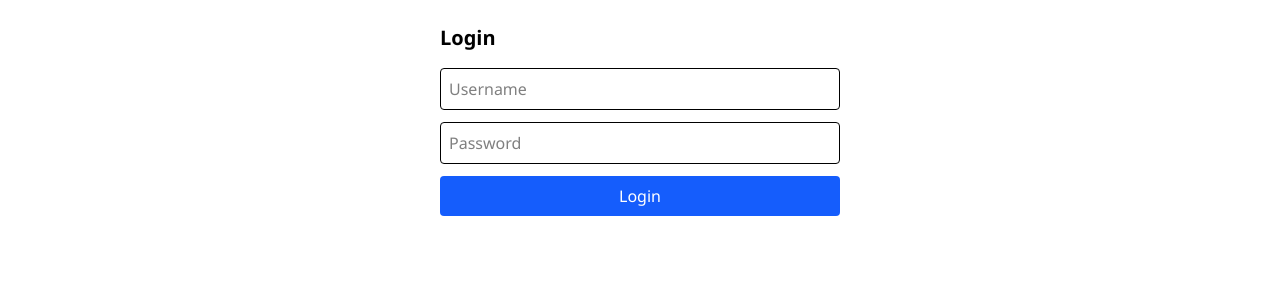
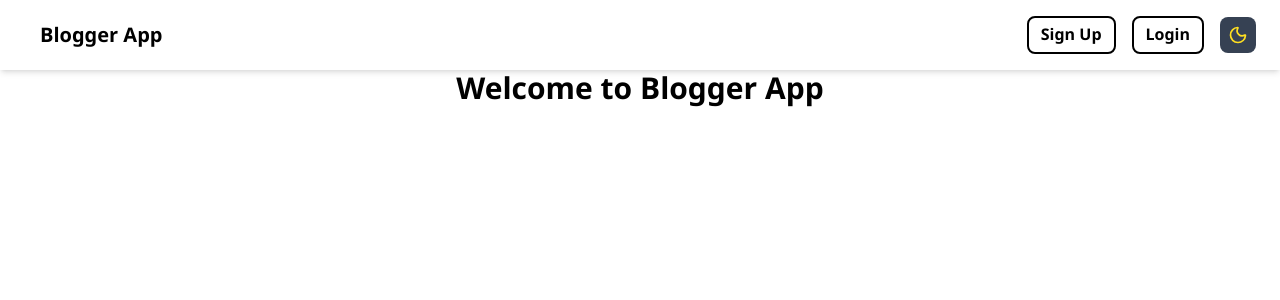
Before and after one commit to anil-vinnakoti/blogger-app, a React (Vite) app in the folder react/: page / in a window 1280 px wide. Shown: the top 300 px of the page. Built offline with nearby package versions, Linux system fonts and the light colour scheme; no server answers.

Commit message:
changes in loginOrSignup component to make generic for both operaitons

```diff
--- a/react/src/App.tsx
+++ b/react/src/App.tsx
@@ -6,10 +6,6 @@ import LoginOrSignup from "./pages/LoginOrSignup";
 
 export default function App() {
   const { isAuthenticated, user } = useAuth();
-
-  if (user === null && !isAuthenticated) {
-    return <LoginOrSignup />;
-  }
 
   return (
     <Routes>
@@ -21,7 +17,6 @@ export default function App() {
         path="/posts"
         element={isAuthenticated ? <Posts /> : <Navigate to="/login" />}
       />
-      <Route path="/loginOrSignup" element={<LoginOrSignup />} />
     </Routes>
   );
 }
--- a/react/src/components/Header.tsx
+++ b/react/src/components/Header.tsx
@@ -4,10 +4,12 @@ import { useTheme } from "../hooks/useTheme";
 import { Moon, Sun } from "lucide-react";
 import LogoutButton from "./Logout";
 import { useAuth } from "../context/AuthContext";
+import { useNavigate } from "react-router-dom";
 
 export default function Header() {
   const { theme, toggleTheme } = useTheme();
   const { isAuthenticated } = useAuth();
+  const navigate = useNavigate();
 
   return (
     <header className="flex items-center justify-between px-6 py-4 shadow-md">
@@ -20,7 +22,13 @@ export default function Header() {
             <button className="px-3 py-1 rounded-lg border-2 transition font-bold">
               <span className="align-[2px]">Sign Up</span>
             </button>
-            <button className="px-3 py-1 rounded-lg border-2 align-top transition font-bold">
+            <button
+              className="px-3 py-1 rounded-lg border-2 align-top transition font-bold"
+              onClick={(event) => {
+                event.preventDefault();
+                navigate("/login");
+              }}
+            >
               <span className="align-[2px]">Login</span>
             </button>
           </>
--- a/react/src/pages/LoginOrSignup.tsx
+++ b/react/src/pages/LoginOrSignup.tsx
@@ -1,7 +1,7 @@
 import { useState } from "react";
 import { useLogin } from "../api/auth";
 import { useAuth } from "../context/AuthContext";
-import { useNavigate } from "react-router-dom";
+import { useNavigate, useLocation, Link } from "react-router-dom";
 
 export default function LoginOrSignup() {
   const [username, setUsername] = useState("");
@@ -9,6 +9,7 @@ export default function LoginOrSignup() {
   const login = useLogin();
   const { setIsAuthenticated } = useAuth();
   const navigate = useNavigate();
+  const location = useLocation();
 
   const handleSubmit = (e: React.FormEvent) => {
     e.preventDefault();
@@ -25,7 +26,9 @@ export default function LoginOrSignup() {
 
   return (
     <div className="p-6 max-w-md mx-auto">
-      <h2 className="text-xl font-semibold mb-4">Login</h2>
+      <h2 className="text-xl font-semibold mb-4">
+        {location.pathname.includes("/login") ? "Login" : "Sign Up"}
+      </h2>
       <form onSubmit={handleSubmit} className="space-y-3">
         <input
           type="text"
@@ -44,8 +47,17 @@ export default function LoginOrSignup() {
           required
         />
         <button className="bg-blue-600 text-white px-4 py-2 rounded w-full">
-          Login
+          {location.pathname.includes("/login") ? "Login" : "Sign Up"}
         </button>
+        <div className="text-center">
+          Want to &nbsp;
+          <Link
+            to={!location.pathname.includes("/login") ? "/login" : "/signup"}
+            className="text-blue-700 "
+          >
+            {!location.pathname.includes("/login") ? "Login" : "Sign Up"}
+          </Link>
+        </div>
       </form>
       {login.isError && (
         <p className="text-red-500 mt-2">Invalid credentials</p>
```
